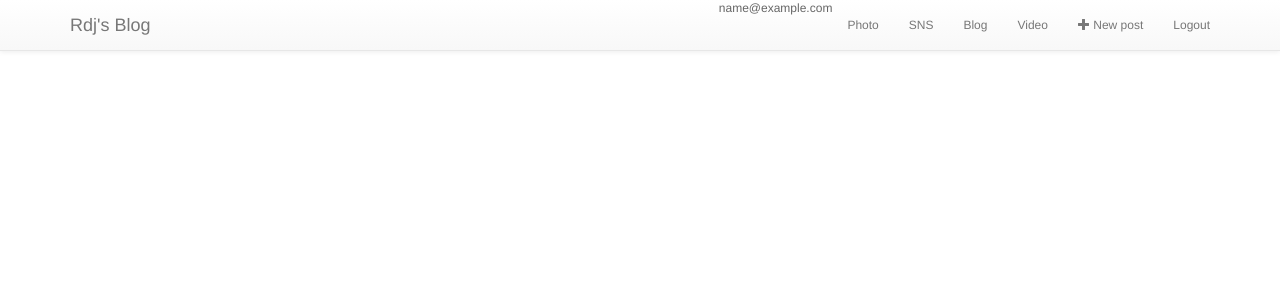
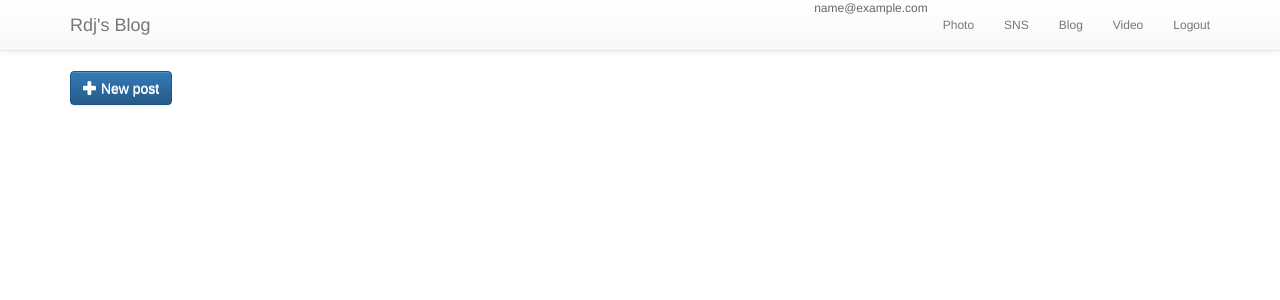
Before and after one commit to ndjman7/mysite, a Django app: page / in a window 1280 px wide. Shown: the top 300 px of the page. Run offline with Django 3.2, Linux system fonts and the light colour scheme; the visitor is signed in with stand-in values (Sample User, id 1); data that the repository does not hold is empty; parts of the project's set-up code (start-up, migrations or seed data) failed here and were passed over; some libraries are stand-ins or nearby versions.

Commit message:
Post_new button moved to blog_list

```diff
--- a/django_app/templates/blog/post_list.html
+++ b/django_app/templates/blog/post_list.html
@@ -3,6 +3,9 @@
 
 
 {% block content %}
+<a href="{% url 'blog:post_new' %}" class="btn btn-default btn-primary">
+  <span class="glyphicon glyphicon-plus"></span> New post
+</a>
 {% for post in post_list %}
 <div>
   <h4><a href="{% url 'blog:post_detail' pk=post.pk %}">{{ post.title }}</a></h4>
--- a/django_app/templates/common/base.html
+++ b/django_app/templates/common/base.html
@@ -44,11 +44,6 @@
             <a href="{% url 'video:bookmark_list' %}">Video</a>
           </li>
           <li>
-            <a href="{% url 'blog:post_new' %}">
-              <span class="glyphicon glyphicon-plus"></span> New post
-            </a>
-          </li>
-          <li>
             <a href="{% url 'member:logout' %}">Logout</a>
           </li>
           {% else %}
```
